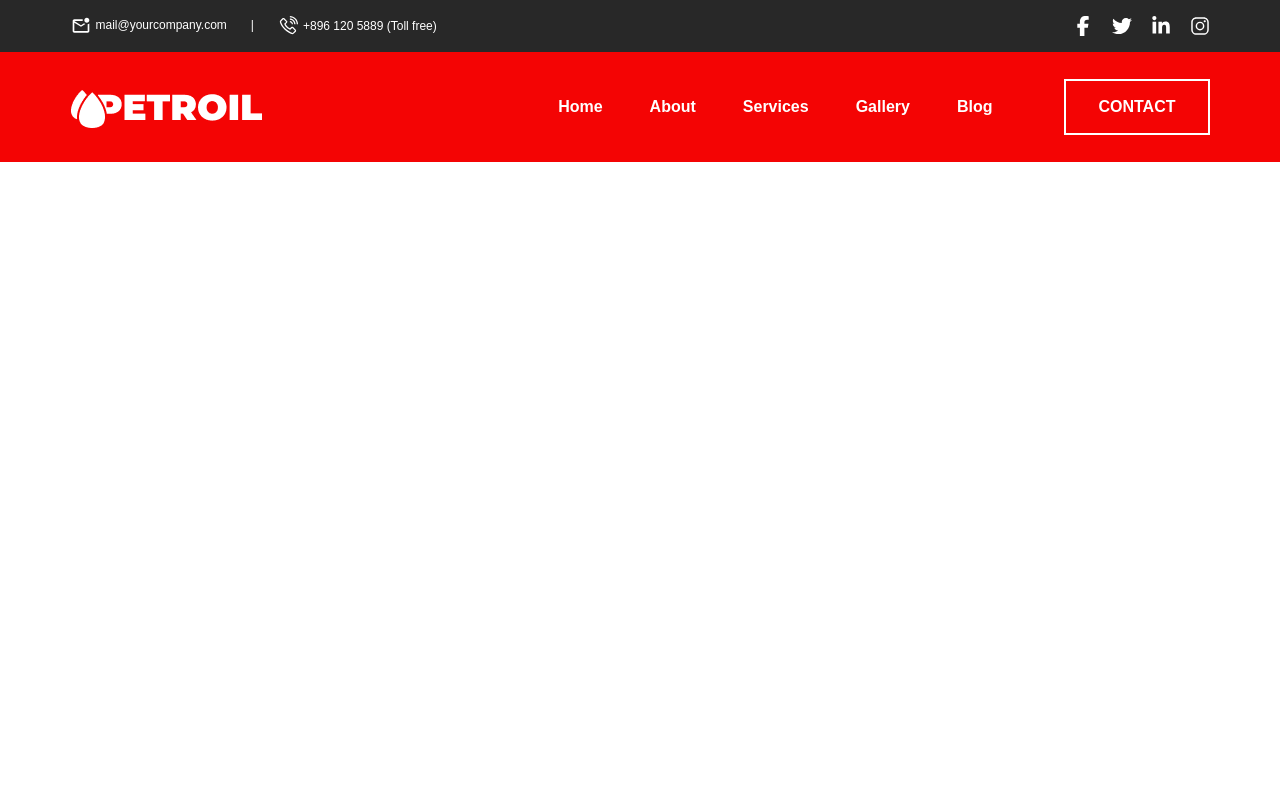
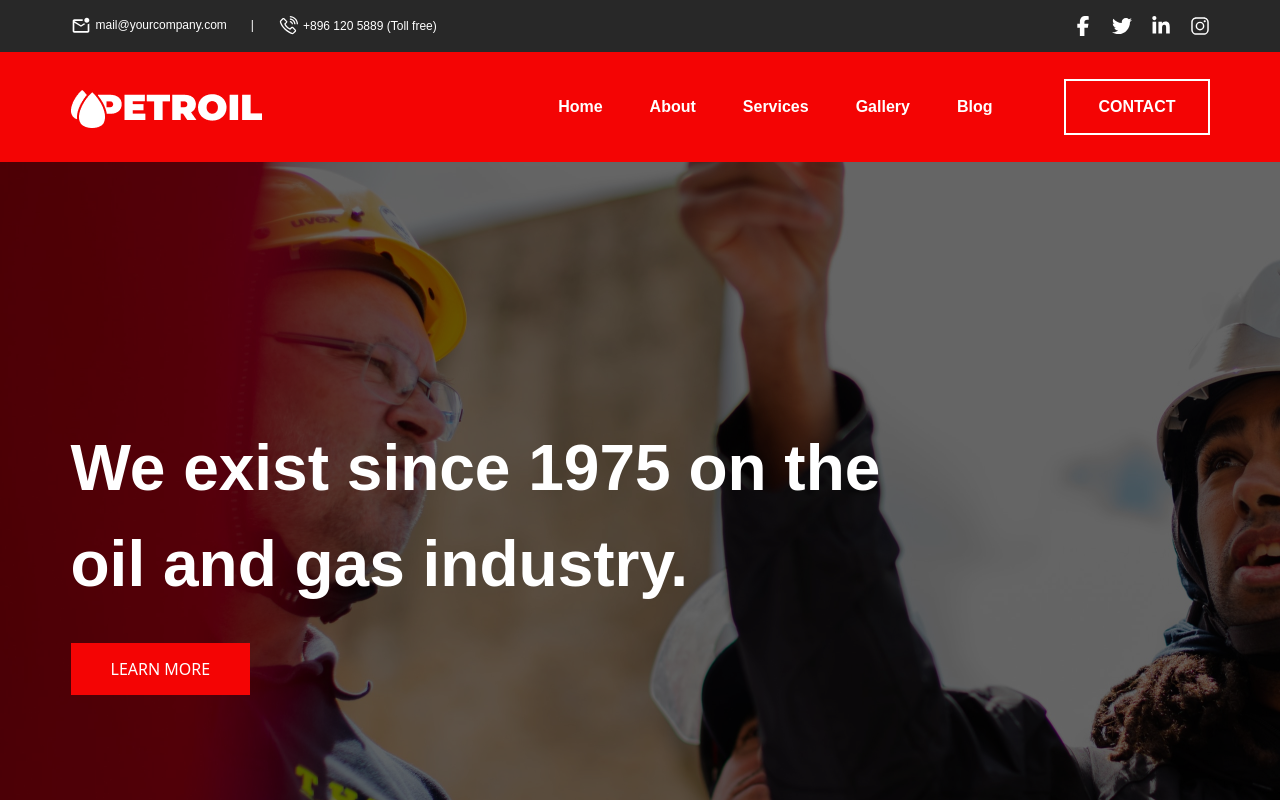
Before and after one commit to mahid76/Petroil, a React (Vite) app: page / in a window 1280 px wide. Shown: the top 800 px of the page. Built offline with nearby package versions, Linux system fonts and the light colour scheme.

Commit message:
banner Done

```diff
--- a/src/App.jsx
+++ b/src/App.jsx
@@ -1,5 +1,6 @@
 
 import './App.css'
+import Banner from './components/Banner/Banner'
 import Header from './components/Header/Header'
 import Navbar from './components/Navbar/Navbar'
 
@@ -9,6 +10,7 @@ function App() {
     <>
      <Header />
      <Navbar />
+     <Banner />
     </>
   )
 }
--- /dev/null
+++ b/src/components/Banner/Banner.jsx
@@ -0,0 +1,27 @@
+import banner from "../../assets/banner.jpg";
+import Button from "../Button/Button";
+import Container from "../Layout/Container";
+
+const Banner = () => {
+	return (
+		<div
+			className="py-[258px] relative before:absolute before:w-full before:h-full before:top-0 before:left-0 before:bg-black/60 before:-z-10  z-10"
+			style={{
+				backgroundImage: `url(${banner})`,
+			}}
+		>
+			<Container>
+				<div className="">
+					<p className="max-w-[842px] mb-[31px]  font-primary font-bold text-[64px] text-white">
+						We exist since 1975 on the oil and gas industry.
+					</p>
+          <Button>
+            LEARN MORE
+          </Button>
+				</div>
+			</Container>
+		</div>
+	);
+};
+
+export default Banner;
--- /dev/null
+++ b/src/components/Button/Button.jsx
@@ -0,0 +1,11 @@
+import React from 'react'
+
+const Button = ({children}) => {
+  return (
+   <button className='bg-primary py-[14px] px-10  text-white'>
+    {children}
+   </button>
+  )
+}
+
+export default Button
```
Also changed, not shown: src/assets/banner.jpg (added).
